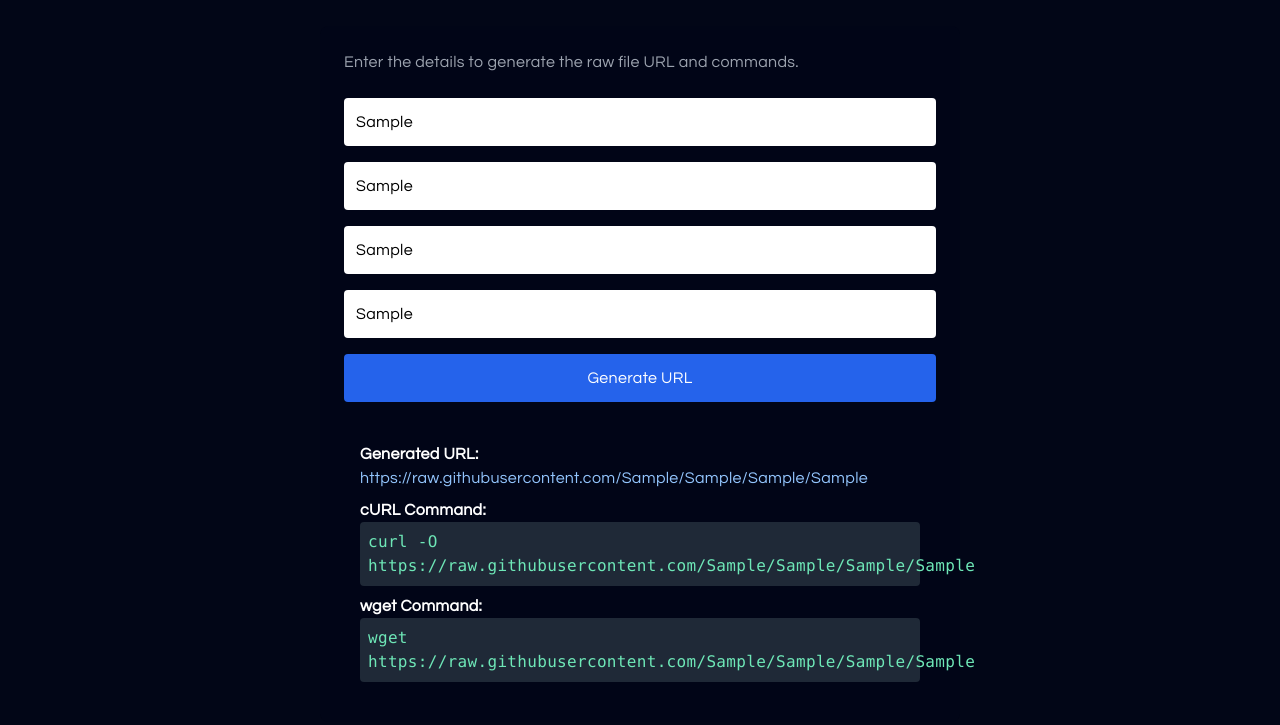
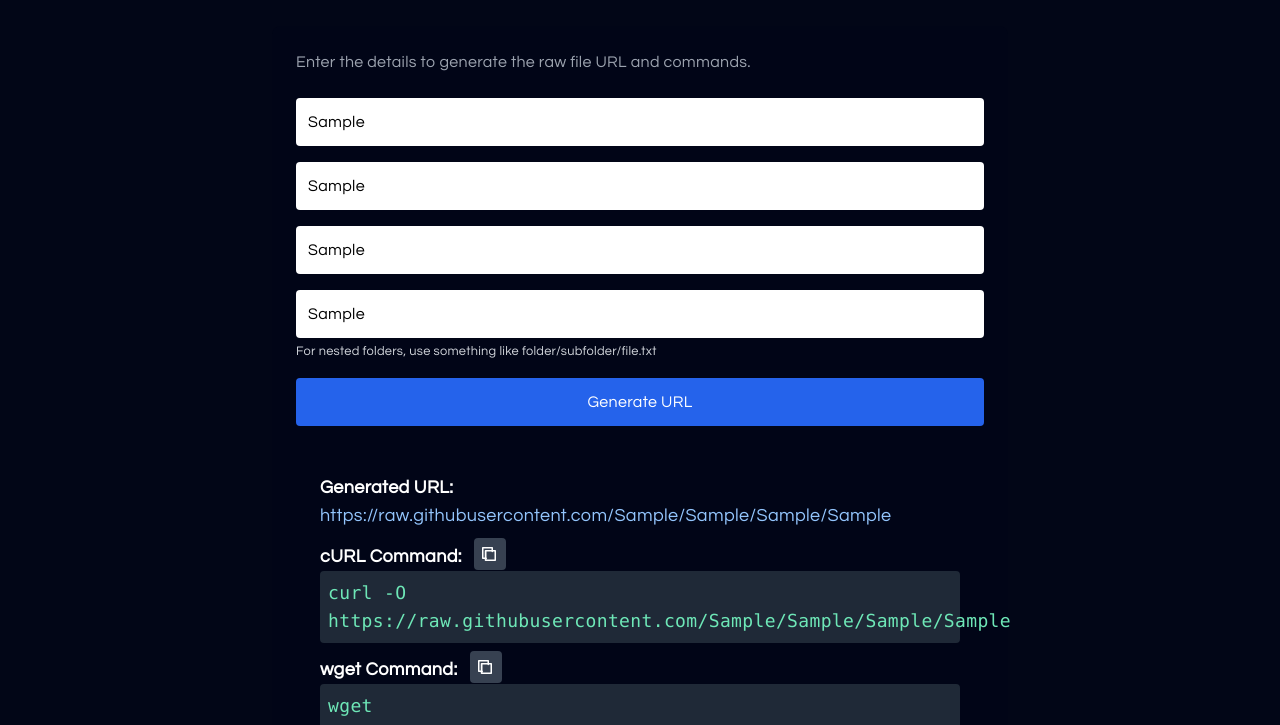
Before and after one commit to Bharadwajreddy1406/Github-Raw_userContent_URL_maker, a plain HTML site: page index.html in a window 1280 px wide. Both pictures are taken after typing "Sample", "Sample", "Sample", "Sample" into the empty fields and a click on the button "Generate URL". Shown: the part 70-795 px from the top of the page. Drawn offline with nearby package versions, Linux system fonts and the light colour scheme.

Commit message:
refactor HTML structure and improve styling for URL generator

```diff
--- a/index.html
+++ b/index.html
@@ -11,19 +11,54 @@
             font-family: 'Century Gothic';
             src: local('Century Gothic');
         }
+
         * {
             font-family: 'Century Gothic', sans-serif;
             letter-spacing: 0.02em;
         }
-        .animate-fade { animation: fadeIn 0.3s ease-in; }
-        @keyframes fadeIn { from { opacity: 0; } to { opacity: 1; } }
-        .hover-scale { transition: transform 0.2s; }
-        .hover-scale:hover { transform: scale(1.02); }
-        body { background-color: #020617; }
-        nav { background-color: #020617; border-bottom: 1px solid #1e293b; }
-        .main-container { background-color: rgba(2, 6, 23, 0.8); }
-        .details-container { background-color: rgba(2, 6, 23, 0.8); }
-        .code-block { background-color: rgba(2, 6, 23, 0.9); }
+
+        .animate-fade {
+            animation: fadeIn 0.3s ease-in;
+        }
+
+        @keyframes fadeIn {
+            from {
+                opacity: 0;
+            }
+
+            to {
+                opacity: 1;
+            }
+        }
+
+        .hover-scale {
+            transition: transform 0.2s;
+        }
+
+        .hover-scale:hover {
+            transform: scale(1.02);
+        }
+
+        body {
+            background-color: #020617;
+        }
+
+        nav {
+            background-color: #020617;
+            border-bottom: 1px solid #1e293b;
+        }
+
+        .main-container {
+            background-color: rgba(2, 6, 23, 0.8);
+        }
+
+        .details-container {
+            background-color: rgba(2, 6, 23, 0.8);
+        }
+
+        .code-block {
+            background-color: rgba(2, 6, 23, 0.9);
+        }
     </style>
     <title>Raw User-Content URL Generator</title>
 </head>
@@ -32,17 +67,18 @@
     <nav class="p-4 fixed w-full top-0 z-50 animate-fade">
         <div class="max-w-6xl mx-auto flex justify-between items-center">
             <h1 class="text-xl font-semibold text-blue-100">GitHub Raw_userContent URL Generator</h1>
-            <a href="https://github.com/Bharadwajreddy1406/Github-Raw_userContent_URL_maker.git"
-               target="_blank"
+            <a href="https://github.com/Bharadwajreddy1406/Github-Raw_userContent_URL_maker.git" target="_blank"
                 class="text-gray-300 hover:text-white transition-colors">
                 <svg height="32" width="32" viewBox="0 0 16 16" class="fill-current">
-                    <path d="M8 0C3.58 0 0 3.58 0 8c0 3.54 2.29 6.53 5.47 7.59.4.07.55-.17.55-.38 0-.19-.01-.82-.01-1.49-2.01.37-2.53-.49-2.69-.94-.09-.23-.48-.94-.82-1.13-.28-.15-.68-.52-.01-.53.63-.01 1.08.58 1.23.82.72 1.21 1.87.87 2.33.66.07-.52.28-.87.51-1.07-1.78-.2-3.64-.89-3.64-3.95 0-.87.31-1.59.82-2.15-.08-.2-.36-1.02.08-2.12 0 0 .67-.21 2.2.82.64-.18 1.32-.27 2-.27.68 0 1.36.09 2 .27 1.53-1.04 2.2-.82 2.2-.82.44 1.1.16 1.92.08 2.12.51.56.82 1.27.82 2.15 0 3.07-1.87 3.75-3.65 3.95.29.25.54.73.54 1.48 0 1.07-.01 1.93-.01 2.2 0 .21.15.46.55.38A8.013 8.013 0 0016 8c0-4.42-3.58-8-8-8z"></path>
+                    <path
+                        d="M8 0C3.58 0 0 3.58 0 8c0 3.54 2.29 6.53 5.47 7.59.4.07.55-.17.55-.38 0-.19-.01-.82-.01-1.49-2.01.37-2.53-.49-2.69-.94-.09-.23-.48-.94-.82-1.13-.28-.15-.68-.52-.01-.53.63-.01 1.08.58 1.23.82.72 1.21 1.87.87 2.33.66.07-.52.28-.87.51-1.07-1.78-.2-3.64-.89-3.64-3.95 0-.87.31-1.59.82-2.15-.08-.2-.36-1.02.08-2.12 0 0 .67-.21 2.2.82.64-.18 1.32-.27 2-.27.68 0 1.36.09 2 .27 1.53-1.04 2.2-.82 2.2-.82.44 1.1.16 1.92.08 2.12.51.56.82 1.27.82 2.15 0 3.07-1.87 3.75-3.65 3.95.29.25.54.73.54 1.48 0 1.07-.01 1.93-.01 2.2 0 .21.15.46.55.38A8.013 8.013 0 0016 8c0-4.42-3.58-8-8-8z">
+                    </path>
                 </svg>
             </a>
         </div>
     </nav>
 
-    <main class="max-w-2xl mx-auto pt-24 px-4">
+    <main class="max-w-3xl mx-auto pt-24 px-4">
         <div class="main-container p-6 rounded-lg animate-fade hover-scale">
             <p class="text-gray-400 mb-6">Enter the details to generate the raw file URL and commands.</p>
 
@@ -55,6 +91,7 @@
                     class="w-full p-3 bg-slate-800/90 text-black rounded border-0 focus:ring-2 focus:ring-blue-500 transition-all">
                 <input id="filepath" type="text" placeholder="Path to File (e.g., folder/file.txt)"
                     class="w-full p-3 bg-slate-800/90 text-black rounded border-0 focus:ring-2 focus:ring-blue-500 transition-all">
+                <small class="text-gray-300">For nested folders, use something like folder/subfolder/file.txt</small>
 
                 <button onclick="generateURL()"
                     class="w-full bg-blue-600 hover:bg-blue-700 p-3 rounded font-medium transition-all duration-200 transform hover:scale-[1.02]">
@@ -62,18 +99,45 @@
                 </button>
             </div>
 
-            <div id="output" class="mt-6 p-4 bg-slate-800 rounded hidden animate-fade">
+            <div id="output" class="mt-6 p-6 bg-slate-800 rounded hidden animate-fade text-lg">
                 <p class="font-bold">Generated URL:</p>
-                <p id="url" class="text-blue-300 break-all"></p>
-                <p class="font-bold mt-2">cURL Command:</p>
-                <code id="curl" class="block bg-gray-800 p-2 rounded text-green-300"></code>
-                <p class="font-bold mt-2">wget Command:</p>
-                <code id="wget" class="block bg-gray-800 p-2 rounded text-green-300"></code>
+                <p id="url" class="text-blue-300 break-all overflow-x-auto whitespace-nowrap max-w-full"></p>
+                <p class="font-bold mt-2">cURL Command:
+                    <button onclick="copyCommand('curl')" class="bg-gray-700 ml-2 p-2 rounded" aria-label="Copy">
+                        <svg aria-hidden="true" height="16" viewBox="0 0 16 16" width="16"
+                            class="fill-current">
+                            <path d="M0 1.75A.75.75 0 01.75 1h9.5a.75.75 0 01.75.75v3.836a.75.75 0 01-1.5
+                                    0V2.5H1.5v9h2.836a.75.75 0 010 1.5H.75A.75.75 0 010
+                                    12.25v-10.5zM2.75 4.75A.75.75 0 013.5
+                                    4h9.75A.75.75 0 0114 4.75v9.5a.75.75
+                                    0 01-.75.75H3.5a.75.75 0 01-.75-.75v-9.5zM4.5
+                                    5.5v8h8v-8h-8z"></path>
+                        </svg>
+                    </button>
+                </p>
+                <code id="curl" class="block bg-gray-800 p-2 rounded text-green-300"
+                    style="font-family: Consolas, monospace;"></code>
+                <p class="font-bold mt-2">wget Command:
+                    <button onclick="copyCommand('wget')" class="bg-gray-700 ml-2 p-2 rounded" aria-label="Copy">
+                        <svg aria-hidden="true" height="16" viewBox="0 0 16 16" width="16"
+                            class="fill-current">
+                            <path d="M0 1.75A.75.75 0 01.75 1h9.5a.75.75 0 01.75.75v3.836a.75.75 0 01-1.5
+                                    0V2.5H1.5v9h2.836a.75.75 0 010 1.5H.75A.75.75 0 010
+                                    12.25v-10.5zM2.75 4.75A.75.75 0 013.5
+                                    4h9.75A.75.75 0 0114 4.75v9.5a.75.75
+                                    0 01-.75.75H3.5a.75.75 0 01-.75-.75v-9.5zM4.5
+                                    5.5v8h8v-8h-8z"></path>
+                        </svg>
+                    </button>
+                </p>
+                <code id="wget" class="block bg-gray-800 p-2 rounded text-green-300"
+                    style="font-family: Consolas, monospace;"></code>
             </div>
         </div>
 
         <details class="mt-6 details-container p-6 rounded-lg animate-fade hover-scale">
-            <summary class="text-lg font-bold text-white cursor-pointer mb-4 outline-none">How the URL is Structured</summary>
+            <summary class="text-lg font-bold text-white cursor-pointer mb-4 outline-none">How the URL is Structured
+            </summary>
             <div class="space-y-4">
                 <p class="text-gray-200">The URL follows this pattern:</p>
                 <code class="code-block p-3 rounded-md text-sm overflow-x-auto whitespace-nowrap">
@@ -126,6 +190,13 @@
 
             document.getElementById('output').classList.remove('hidden');
         }
+
+        function copyCommand(id) {
+            const text = document.getElementById(id).innerText;
+            navigator.clipboard.writeText(text).then(() => {
+                alert('Copied to clipboard!');
+            });
+        }
     </script>
 </body>
 
```
Lines whose indentation alone changed are shown as unchanged.
